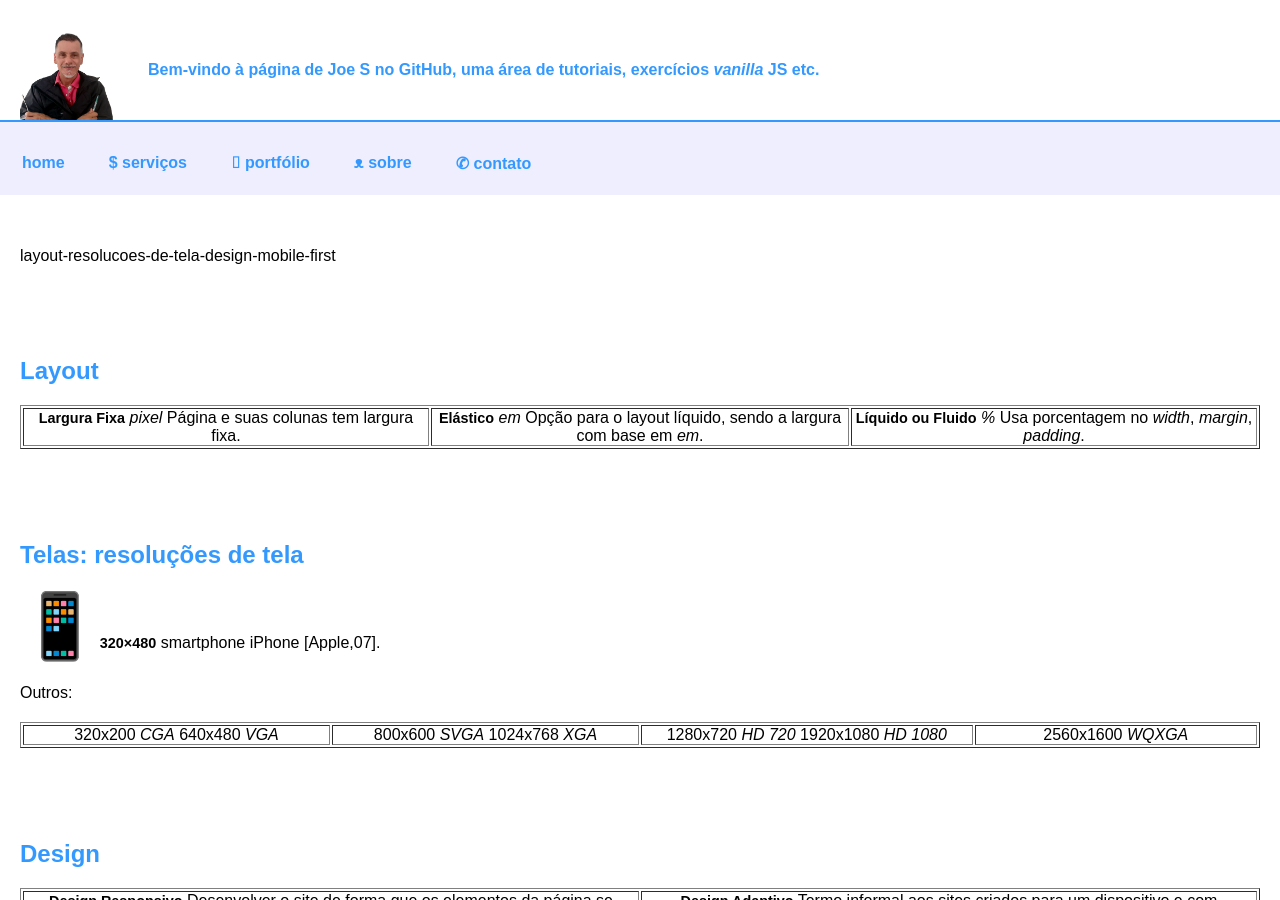
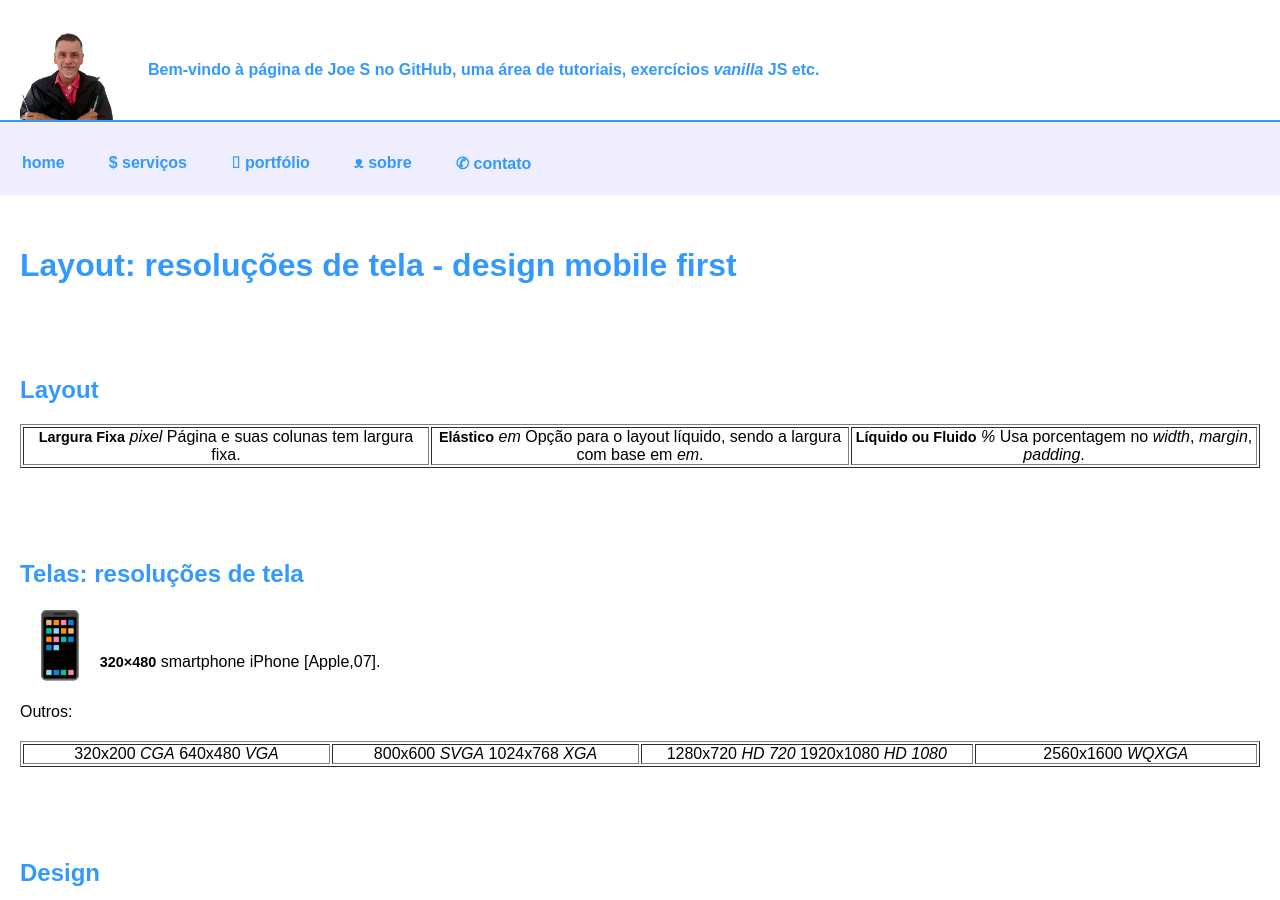
Before and after one commit to Joesynth/joesynth.github.io, a Jekyll site: the page built from _posts/2021-12-27-layout-resolucoes-de-tela-design-mobile-first.md, in a window 1280 px wide and 900 px high. Built offline with Jekyll 4.4.1, drawn with Linux system fonts in a browser that asks for light colours.

Commit message:
Update 2021-12-27-layout-resolucoes-de-tela-design-mobile-first.md

```diff
--- a/_posts/2021-12-27-layout-resolucoes-de-tela-design-mobile-first.md
+++ b/_posts/2021-12-27-layout-resolucoes-de-tela-design-mobile-first.md
@@ -1,7 +1,4 @@
-
-
-
-layout-resolucoes-de-tela-design-mobile-first
+# Layout: resoluções de tela - design mobile first
 
 <h2>Layout</h2>
 <table border="1" width="100%">
@@ -79,5 +76,3 @@ Termo informal aos sites criados para um dispositivo e com adaptações para out
 
 É isso! Grande abraço.
 \o/
-
-<img src="https://joesynth.files.wordpress.com/2021/10/aprenda_programacao.png" alt="Aprenda Programação - HTML - JS - CSS" width="310" />
```
